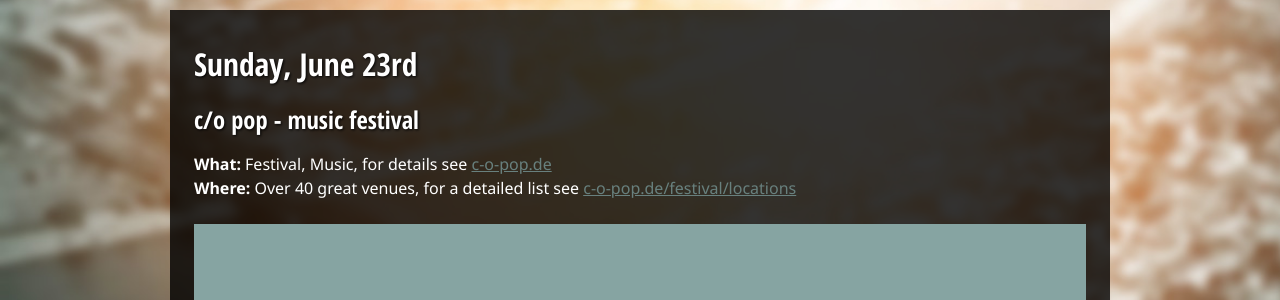
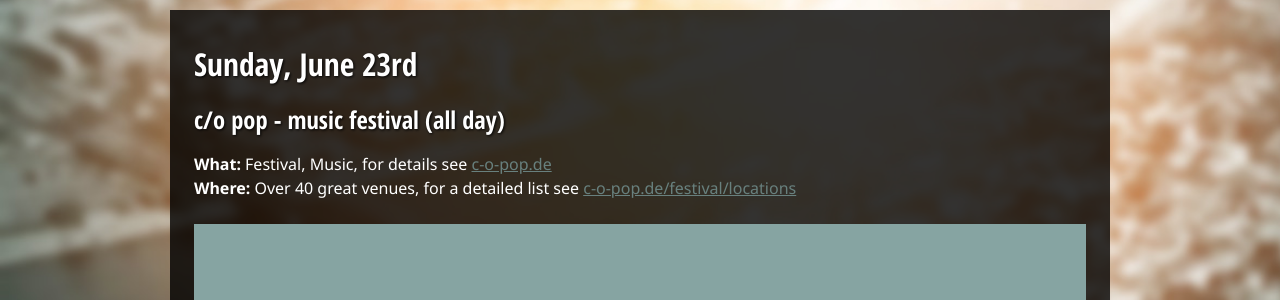
Before and after one commit to InteractiveCologne/interactivecologne.github.com, a Jekyll site: the page built from schedule/sunday.html, in a window 1280 px wide. Shown: the part 297-597 px from the top of the page. Built offline with Jekyll 4.4.1, drawn with Linux system fonts in a browser that asks for light colours; nearby versions of some CDN libraries.

Commit message:
Mark c/o pop as all-day event

```diff
--- a/schedule/friday.html
+++ b/schedule/friday.html
@@ -6,7 +6,7 @@
 	<div class="content ">
 		<h2>Friday, June 21st</h2>
 
-		<h3>c/o pop - music festival</h3>
+		<h3>c/o pop - music festival (all day)</h3>
 		<strong>What:</strong> Festival, Music, for details see <a href="http://www.c-o-pop.de/festival/" target="_blank">c-o-pop.de</a><br/>
 		<strong>Where:</strong> Over 40 great venues, for a detailed list see
 		<a href="http://www.c-o-pop.de/festival/locations/" target="_blank">c-o-pop.de/festival/locations</a><br/><br/>
--- a/schedule/saturday.html
+++ b/schedule/saturday.html
@@ -6,7 +6,7 @@
 	<div class="content">
 		<h2>Saturday, June 22nd</h2>
 
-		<h3>c/o pop - music festival</h3>
+		<h3>c/o pop - music festival (all day)</h3>
 		<strong>What:</strong> Festival, Music, for details see <a href="http://www.c-o-pop.de/festival/" target="_blank">c-o-pop.de</a><br/>
 		<strong>Where:</strong> Over 40 great venues, for a detailed list see
 		<a href="http://www.c-o-pop.de/festival/locations/" target="_blank">c-o-pop.de/festival/locations</a><br/><br/>
--- a/schedule/sunday.html
+++ b/schedule/sunday.html
@@ -6,7 +6,7 @@
 	<div class="content">
 		<h2>Sunday, June 23rd</h2>
 
-		<h3>c/o pop - music festival</h3>
+		<h3>c/o pop - music festival (all day)</h3>
 		<strong>What:</strong> Festival, Music, for details see <a href="http://www.c-o-pop.de/festival/" target="_blank">c-o-pop.de</a><br/>
 		<strong>Where:</strong> Over 40 great venues, for a detailed list see
 		<a href="http://www.c-o-pop.de/festival/locations/" target="_blank">c-o-pop.de/festival/locations</a><br/><br/>
```
